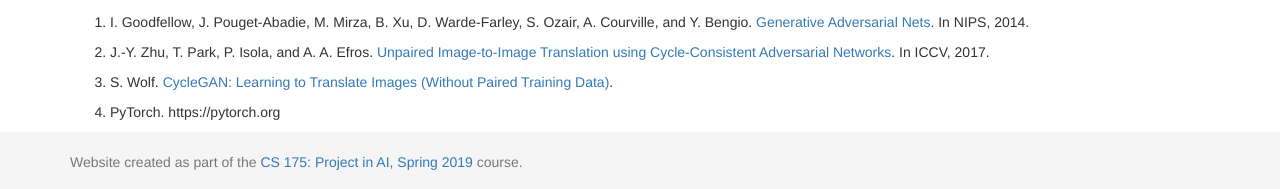
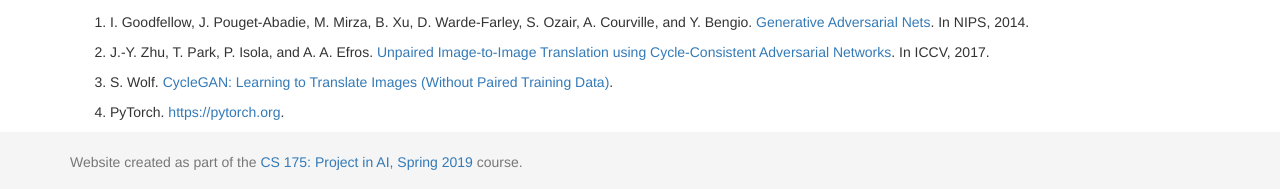
Before and after one commit to sijielu/Revival, a Jekyll site: the page built from docs/final.md, in a window 1280 px wide and 900 px high, scrolled down 5541 px. Shown: the part 708-897 px from the top of the window. Built offline with Jekyll 4.4.1, drawn with Linux system fonts in a browser that asks for light colours; formulas are drawn with MathJax 3.

Commit message:
Update final.md

```diff
--- a/docs/final.md
+++ b/docs/final.md
@@ -118,4 +118,4 @@ Although our method can achieve compelling results in many cases, the results ar
 
 3. S. Wolf. [CycleGAN: Learning to Translate Images (Without Paired Training Data)](https://towardsdatascience.com/cyclegan-learning-to-translate-images-without-paired-training-data-5b4e93862c8d).
 
-4. PyTorch. https://pytorch.org
+4. PyTorch. <https://pytorch.org>.
```
